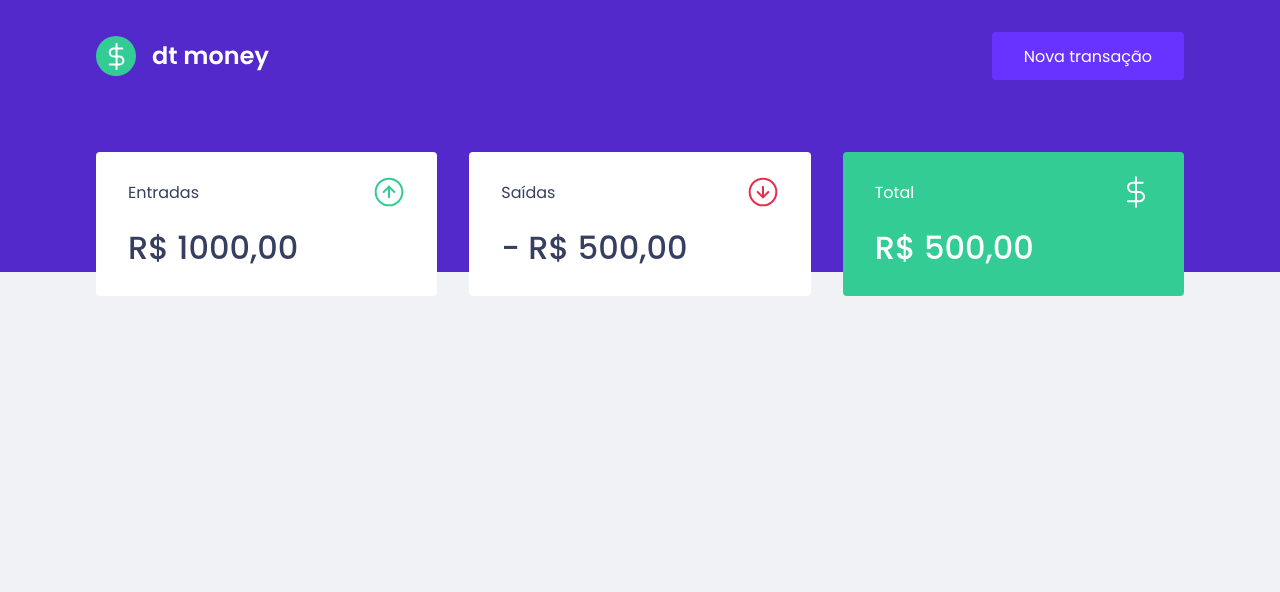
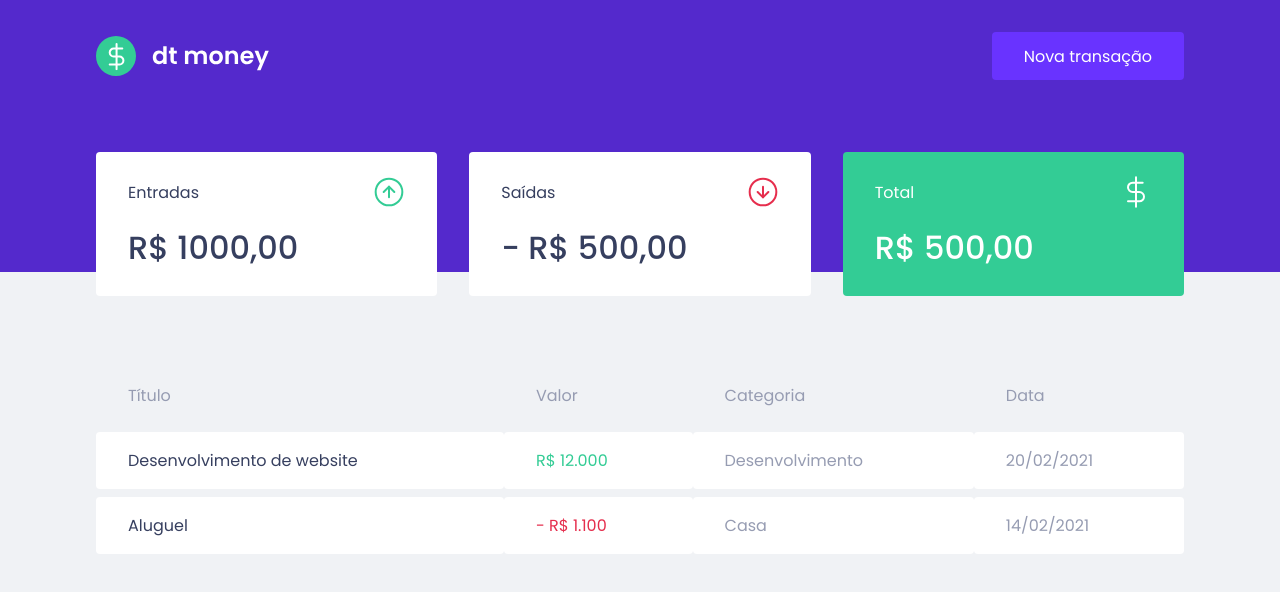
Before and after one commit to nelsonsantosaraujo/dtmoney, a React (Create React App) app: page / in a window 1280 px wide. Shown: the top 592 px of the page. Built offline with nearby package versions, Linux system fonts and the light colour scheme.

Commit message:
created TransactionTable component

```diff
--- a/src/components/Dashboard/index.tsx
+++ b/src/components/Dashboard/index.tsx
@@ -1,10 +1,12 @@
 import { Summary } from '../Summary';
+import { TransactionsTable } from '../TransactionsTable';
 import { Container } from './styles';
 
 export function Dashboard() {
   return(
     <Container>
       <Summary />
+      <TransactionsTable />
     </Container>
   );
 }
--- /dev/null
+++ b/src/components/TransactionsTable/index.tsx
@@ -0,0 +1,32 @@
+import { Container } from "./styles";
+
+export function TransactionsTable() {
+  return(
+    <Container>
+      <table>
+        <thead>
+          <tr>
+            <th>Título</th>
+            <th>Valor</th>
+            <th>Categoria</th>
+            <th>Data</th>
+          </tr>
+        </thead>
+        <tbody>
+          <tr>
+            <td>Desenvolvimento de website</td>
+            <td className="deposit">R$ 12.000</td>
+            <td>Desenvolvimento</td>
+            <td>20/02/2021</td>
+          </tr>
+          <tr >
+            <td>Aluguel</td>
+            <td className="withdraw">- R$ 1.100</td>
+            <td>Casa</td>
+            <td>14/02/2021</td>
+          </tr>
+        </tbody>
+      </table>
+    </Container>
+  );
+}
--- /dev/null
+++ b/src/components/TransactionsTable/styles.ts
@@ -0,0 +1,39 @@
+import styled from "styled-components";
+
+export const Container = styled.div`
+  margin-top: 4rem;
+
+  table {
+    width: 100%;
+    border-spacing: 0 0.5rem;
+
+    th {
+      color: var(--text-body);
+      font-weight: 400;
+      padding: 1rem 2rem;
+      text-align: left;
+      line-height: 1.5rem;
+    }
+
+    td {
+      padding: 1rem 2rem;
+      border: 0;
+      background: var(--shape);
+      color: var(--text-body);
+      border-radius: 0.25rem;
+
+      &:first-child {
+        color: var(--text-title);
+      }
+
+      &.deposit {
+        color: var(--green);
+      }
+
+      &.withdraw {
+        color: var(--red)
+      }
+    }
+
+  }
+`;
```
